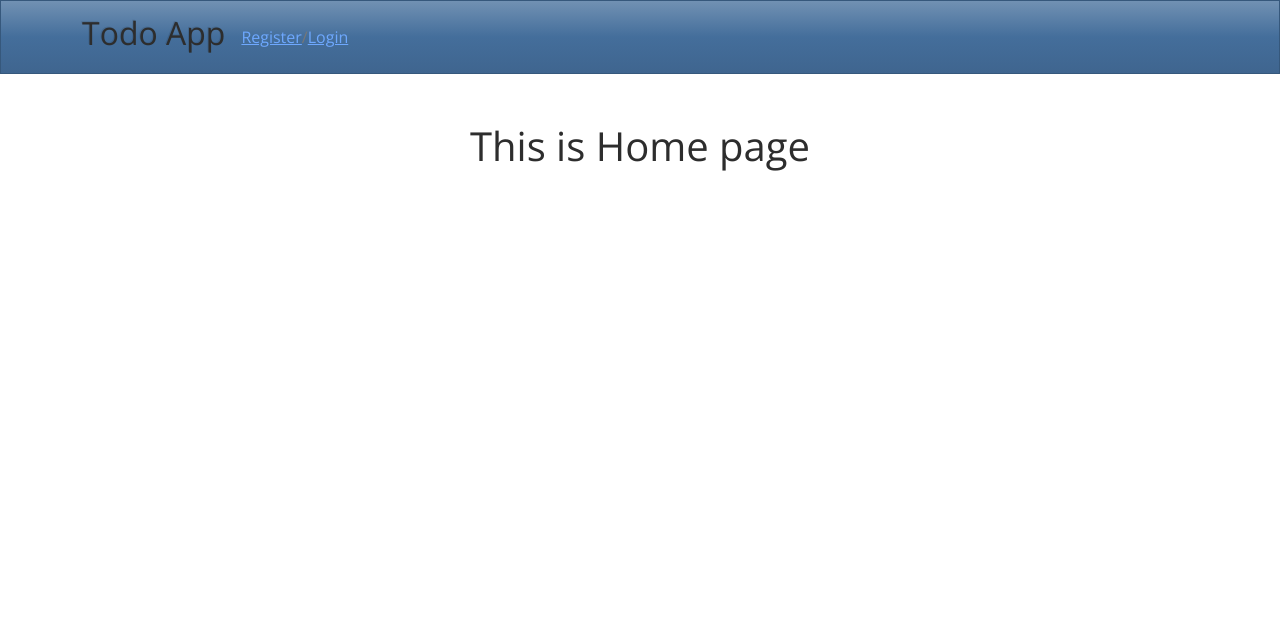
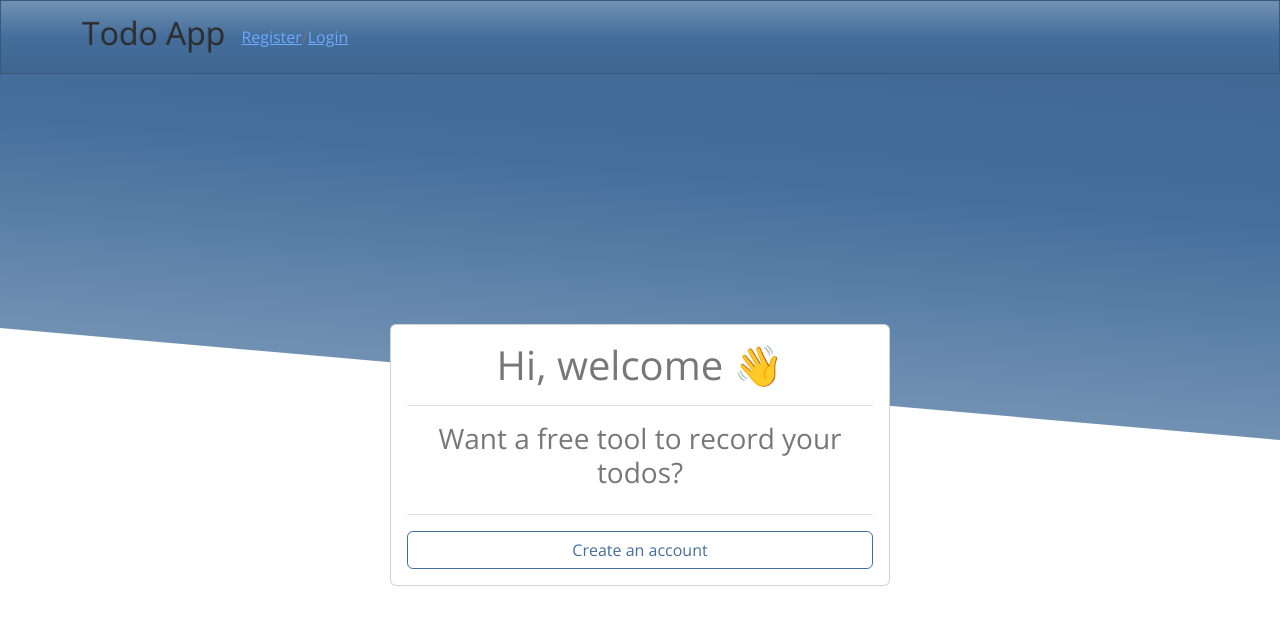
Before and after one commit to Aphiwe-Makisi/dj_todo, a Django app: page / in a window 1280 px wide. Shown: the top 625 px of the page. Run offline with Django 4.2, Linux system fonts and the light colour scheme.

Commit message:
Added some funtionality to home page

```diff
--- a/todos/static/css/style.css
+++ b/todos/static/css/style.css
@@ -97,3 +97,25 @@ input, textarea {
 .profile-container {
     height: calc(100vh - 74.39px);
 }
+
+/* This is only for home page */
+.skewed {
+    position: absolute;
+    top: 0;
+    /* bottom: 0; */
+    right: 0;
+    left: 0;
+    width: 100%;
+    height: 55%;
+    background-image: linear-gradient(#3f658f, #446e9b 50%, #7191b3);
+    z-index: 0;
+    transform: skewY(5deg);
+    transform-origin: top right;
+    z-index: -1;
+  }
+
+.home-card {
+    width: 500px;
+    max-width: 500px;
+    margin-top: 250px;
+  }
--- a/todos/templates/todos/home.html
+++ b/todos/templates/todos/home.html
@@ -1,5 +1,18 @@
 {% extends 'todos/base.html' %}
 
 {% block content %}
-  <h1 class="mt-5 text-center">This is Home page</h1>
+<!-- <section> -->
+  <div class="skewed"></div>
+
+  <div class="container d-flex justify-content-center">
+    <div class="card home-card p-3">
+      <div class="text-center">
+        <h1>Hi, welcome 👋</h1>
+        <hr>
+        <h3>Want a free tool to record your todos?</h3>
+      </div>
+      <hr>
+      <a href="{% url 'todos:register' %}" class="btn btn-outline-primary">Create an account</a>
+    </div>
+  </div>
 {% endblock content %}
```
